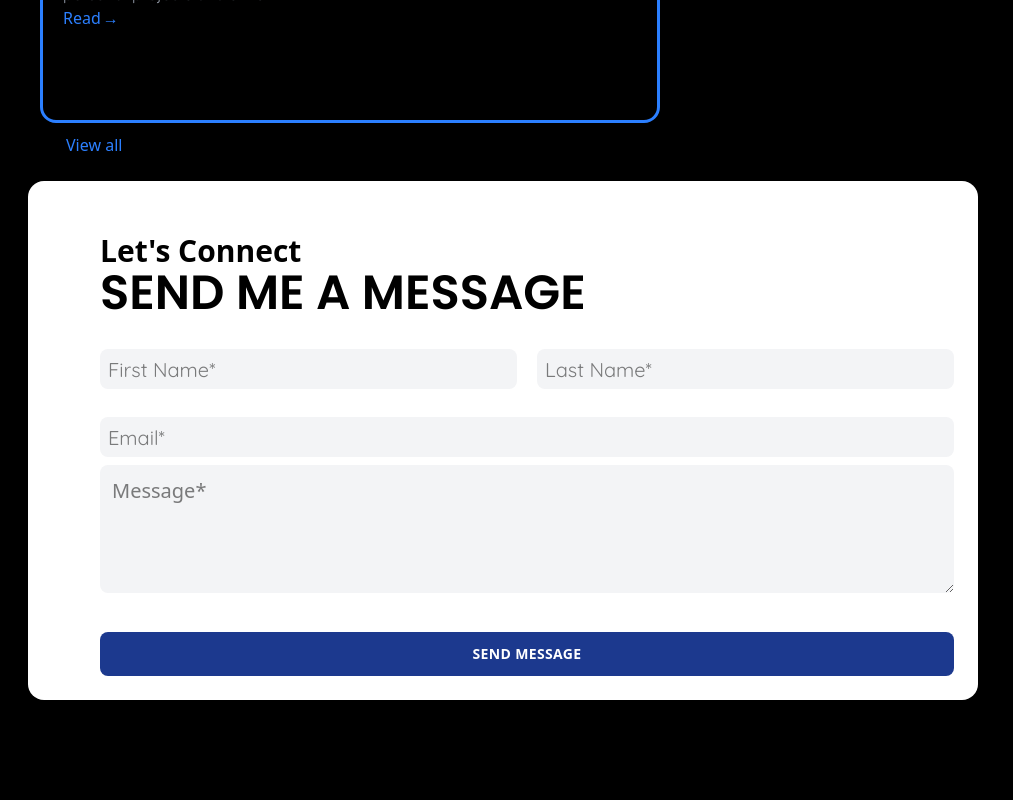
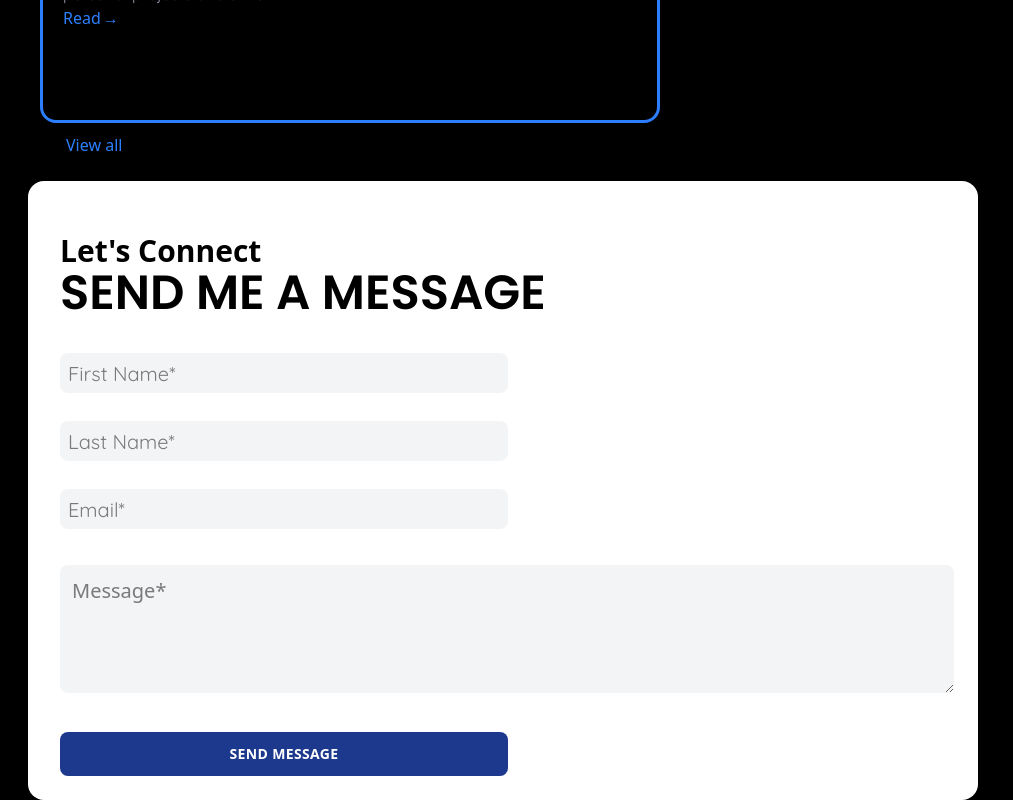
Before and after one commit to neharepos/protfolio-clone, a React (Vite) app: page / in a window 1280 px wide. Shown: the part 3236-4036 px from the top of the page, without its empty margins (0-1013 px from the left). Before the commit the page ends 3936 px from the top, so only its background shows below. Built offline with nearby package versions, Linux system fonts and the light colour scheme; a web font is replaced by a local one.

Commit message:
made form component

```diff
--- a/src/components/Form/Form.jsx
+++ b/src/components/Form/Form.jsx
@@ -3,23 +3,23 @@ import React from 'react'
 const Form = () => {
   return (
     <div className='bg-white text-black rounded-2xl text-xl sm:text-xl mx-7 p-6 sm:w-[380px]  md:w-[600px] lg:w-[800px] xl:w-[950px]'>
-        <div className='ml-12'>
+        <div className='ml-2'>
             <form>
                 <br />
                 <h3 className='font-bold text-3xl'>Let's Connect</h3>
                 <h1 className='font-bold text-5xl font-poppins'>SEND ME A MESSAGE</h1>
-                <div className='grid grid-cols-1 gap-5 md:grid-cols-2 mt-6 font-quicksand'>
-                    <input type="text" placeholder='First Name*' className='bg-gray-100 focus:outline-none focus:ring-2 focus-blue-500 p-2 mt-2 w-full h-10 rounded-lg'/>
-                    <input type="text" placeholder='Last Name*' className='bg-gray-100 focus:outline-none focus:ring-2 focus-blue-500 p-2 mt-2 w-full h-10 rounded-lg'/>
-                    <input type="email" placeholder='Email*' className='bg-gray-100 focus:outline-none focus:ring-2 focus-blue-500 p-2 mt-2 w-full h-10 rounded-lg md:col-span-2'/>
+                <div className='grid grid-cols-1 gap-5 mt-7 font-quicksand'>
+                    <input type="text" placeholder='First Name*' className='bg-gray-100 focus:outline-none p-2 mt-2 w-full max-w-md md:max-w-sm lg:max-w-md h-10 rounded-lg'/>
+                    <input type="text" placeholder='Last Name*' className='bg-gray-100 focus:outline-none p-2 mt-2 w-full max-w-md md:max-w-sm lg:max-w-md h-10 rounded-lg'/>
+                    <input type="email" placeholder='Email*' className='bg-gray-100 focus:outline-none p-2 mt-2 w-full max-w-md md:max-w-sm lg:max-w-md h-10 rounded-lg'/>
                 </div>
 
-                <div className='my-2'>
+                <div className='my-2 mt-9'>
 
-                    <textarea placeholder="Message*" className='bg-gray-100  w-full h-32 p-3 focus:outline-none focus:shadow-outline rounded-lg'></textarea>
+                    <textarea placeholder="Message*" className='bg-gray-100  w-full h-32 p-3 focus:outline-none focus:ring-2 focus:ring-blue-500 rounded-lg'></textarea>
                 </div>
-                    <button className='bg-blue-900 py-3 px-6 mt-6 p-3 w-full tracking-wide cursor-pointer rounded-lg text-sm text-white font-bold focus:outline-none
-                    focus:shadow-outline relative'>SEND MESSAGE</button>
+                    <button className='bg-blue-900 py-3 px-6 mt-6 p-3 w-full max-w-md md:max-w-sm lg:max-w-md tracking-wide cursor-pointer rounded-lg text-sm text-white font-bold focus:outline-none
+                    relative'>SEND MESSAGE</button>
 
             </form>
         </div>
--- a/src/components/Project/Project.jsx
+++ b/src/components/Project/Project.jsx
@@ -34,7 +34,7 @@ const projects = [
 
 const Project = () => {
   return (
-    <div className='text-white ml-[40px] mt-[18px] mb-6'>
+    <div className='text-white ml-[40px] mt-[18px] mb-6 mr-6'>
         <div>
             <Heading heading="Projects" description="List of my best projects"/>
 
```
